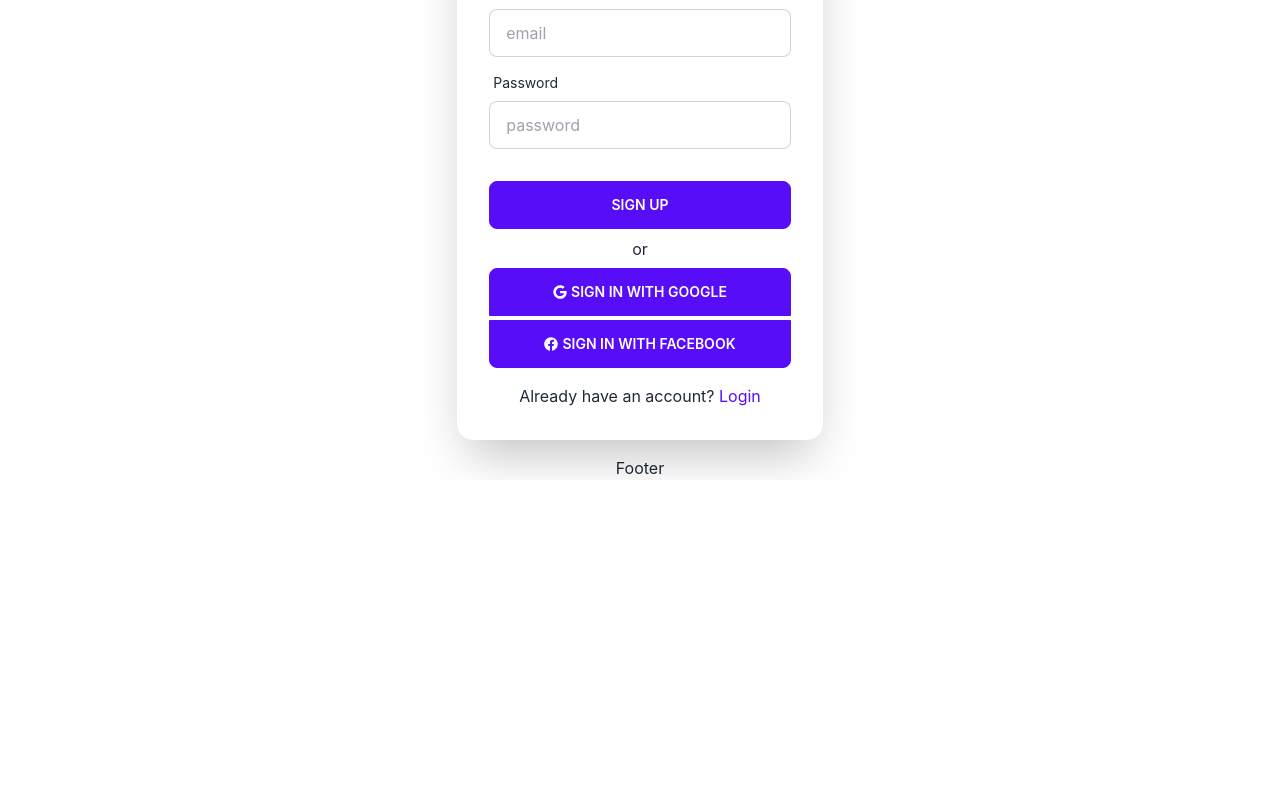
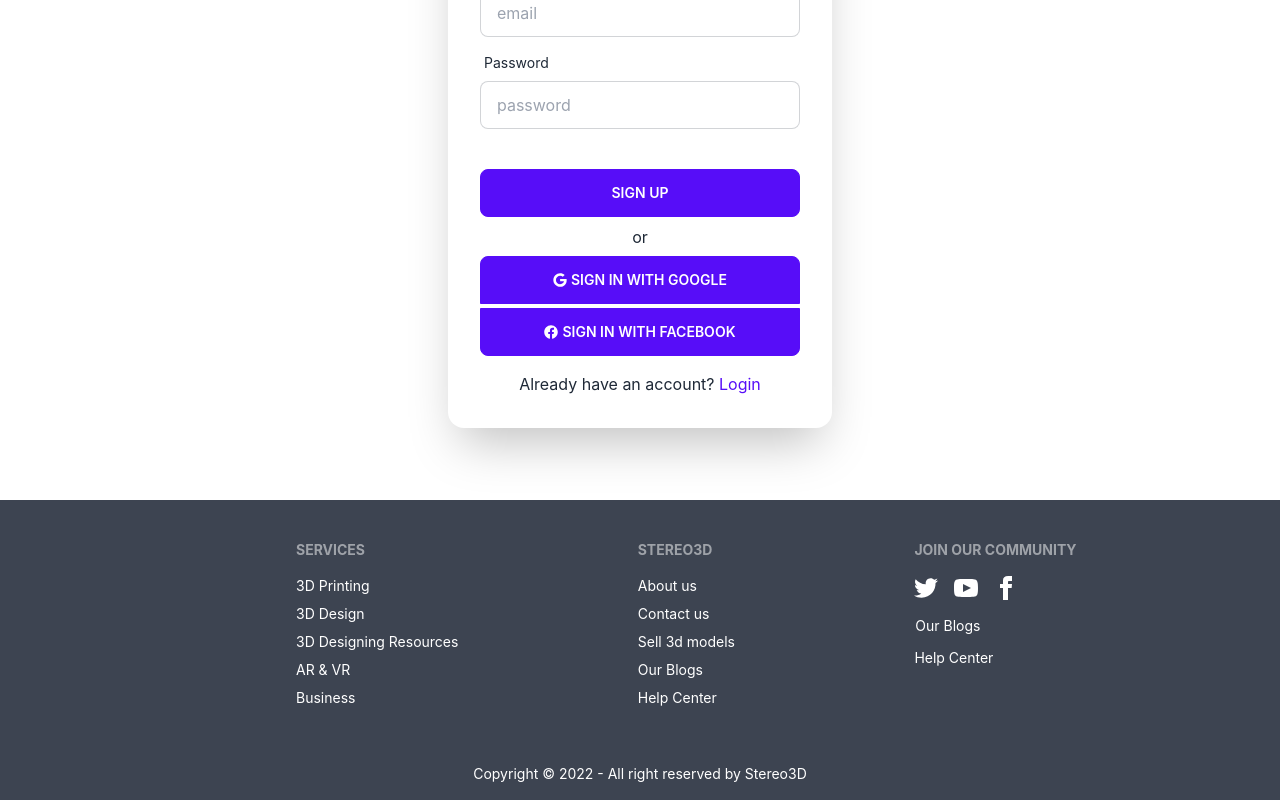
Before and after one commit to sinha45/stereo-3d-client, a React (Create React App) app: page /signup in a window 1280 px wide. Shown: the part 407-1207 px from the top of the page. Before the commit the page ends 887 px from the top, so only its background shows below. Built offline with nearby package versions, Linux system fonts and the light colour scheme; no server answers.

Commit message:
footer fb auth bg img added

```diff
--- a/src/Pages/Home/Home/Home.js
+++ b/src/Pages/Home/Home/Home.js
@@ -1,9 +1,17 @@
 import React from 'react';
+
 
 const Home = () => {
     return (
-        <div>
-            <h2>This is HOme</h2>
+        <div className="hero min-h-min" style={{ backgroundImage: `url("https://www.google.com/search?q=4k%20resolution%203d%20wallpaper%204k&tbm=isch&hl=en&sa=X&ved=0CCUQrNwCKABqFwoTCMjTlq6fhvwCFQAAAAAdAAAAABAS&biw=1903&bih=912#imgrc=zQsT-Z7Vq6vqjM")` }}>
+            <div className="hero-overlay bg-opacity-60"></div>
+            <div className="hero-content text-center text-neutral-content">
+                <div className="max-w-md">
+                    <h1 className="mb-5 text-5xl font-bold">Hello there</h1>
+                    <p className="mb-5">Provident cupiditate voluptatem et in. Quaerat fugiat ut assumenda excepturi exercitationem quasi. In deleniti eaque aut repudiandae et a id nisi.</p>
+                    <button className="btn btn-primary">Get Started</button>
+                </div>
+            </div>
         </div>
     );
 };
--- a/src/Pages/Login/Login.js
+++ b/src/Pages/Login/Login.js
@@ -1,8 +1,10 @@
-import React, { useContext } from 'react';
+import React, { useContext, useState } from 'react';
 import { Link, useNavigate } from 'react-router-dom';
 import { AuthContext } from '../../contexts/UserContext';
 
 const Login = () => {
+
+    const [error, setError] = useState('')
 
     const { logIn } = useContext(AuthContext);
 
@@ -23,10 +25,12 @@ const Login = () => {
                 const user = result.user;
                 console.log(user);
                 form.reset();
+                setError('');
                 navigate('/');
             })
             .catch(error => {
-                console.error(error);
+                console.error(error)
+                setError(error.message);
             })
 
     }
@@ -55,6 +59,9 @@ const Login = () => {
                                 <label className="label">
                                     <a href="#" className="label-text-alt link link-hover">Forgot password?</a>
                                 </label>
+                                <div>
+                                    <p className='text-red-600'>{error}</p>
+                                </div>
                             </div>
                             <div className="form-control mt-6">
                                 <button className="btn btn-primary">Login</button>
--- a/src/Pages/Shared/Footer/Footer.js
+++ b/src/Pages/Shared/Footer/Footer.js
@@ -2,8 +2,47 @@ import React from 'react';
 
 const Footer = () => {
     return (
-        <div>
-            <h2>Footer</h2>
+        <div className='mt-14'>
+            <footer className="footer p-10 bg-neutral text-neutral-content">
+                <div className='ml-64'>
+                    <span className="footer-title">Services</span>
+                    <a className="link link-hover">3D Printing</a>
+                    <a className="link link-hover">3D Design</a>
+                    <a className="link link-hover">3D Designing Resources</a>
+                    <a className="link link-hover">AR & VR</a>
+                    <a className="link link-hover">Business</a>
+                </div>
+                <div>
+                    <span className="footer-title">Stereo3D</span>
+                    <a className="link link-hover">About us</a>
+                    <a className="link link-hover">Contact us</a>
+                    <a className="link link-hover">Sell 3d models</a>
+                    <a className="link link-hover">Our Blogs</a>
+                    <a className="link link-hover">Help Center</a>
+                </div>
+                <div>
+                    <span className="footer-title">Join Our Community</span>
+                    <div className="grid grid-flow-col gap-4">
+                        <a><svg xmlns="http://www.w3.org/2000/svg" width="24" height="24" viewBox="0 0 24 24" className="fill-current"><path d="M24 4.557c-.883.392-1.832.656-2.828.775 1.017-.609 1.798-1.574 2.165-2.724-.951.564-2.005.974-3.127 1.195-.897-.957-2.178-1.555-3.594-1.555-3.179 0-5.515 2.966-4.797 6.045-4.091-.205-7.719-2.165-10.148-5.144-1.29 2.213-.669 5.108 1.523 6.574-.806-.026-1.566-.247-2.229-.616-.054 2.281 1.581 4.415 3.949 4.89-.693.188-1.452.232-2.224.084.626 1.956 2.444 3.379 4.6 3.419-2.07 1.623-4.678 2.348-7.29 2.04 2.179 1.397 4.768 2.212 7.548 2.212 9.142 0 14.307-7.721 13.995-14.646.962-.695 1.797-1.562 2.457-2.549z"></path></svg></a>
+                        <a><svg xmlns="http://www.w3.org/2000/svg" width="24" height="24" viewBox="0 0 24 24" className="fill-current"><path d="M19.615 3.184c-3.604-.246-11.631-.245-15.23 0-3.897.266-4.356 2.62-4.385 8.816.029 6.185.484 8.549 4.385 8.816 3.6.245 11.626.246 15.23 0 3.897-.266 4.356-2.62 4.385-8.816-.029-6.185-.484-8.549-4.385-8.816zm-10.615 12.816v-8l8 3.993-8 4.007z"></path></svg></a>
+                        <a><svg xmlns="http://www.w3.org/2000/svg" width="24" height="24" viewBox="0 0 24 24" className="fill-current"><path d="M9 8h-3v4h3v12h5v-12h3.642l.358-4h-4v-1.667c0-.955.192-1.333 1.115-1.333h2.885v-5h-3.808c-3.596 0-5.192 1.583-5.192 4.615v3.385z"></path></svg></a>
+
+                    </div>
+                    <div className='display:inline-block mt-2'>
+                        <div>
+                            <a className="link link-hover mr-3">Our Blogs</a>
+                        </div>
+                        <div className='mt-3'>
+                            <a className="link link-hover">Help Center</a>
+                        </div>
+                    </div>
+                </div>
+            </footer>
+            <footer className="footer footer-center p-4 bg-neutral text-neutral-content">
+                <div>
+                    <p>Copyright © 2022 - All right reserved by Stereo3D</p>
+                </div>
+            </footer>
         </div>
     );
 };
--- a/src/Pages/Signup/Signup.js
+++ b/src/Pages/Signup/Signup.js
@@ -1,17 +1,20 @@
-import React, { useContext } from 'react';
+import React, { useContext, useState } from 'react';
 import { Link } from 'react-router-dom';
 import { AuthContext } from '../../contexts/UserContext';
 import { FaFacebook, FaGoogle } from "react-icons/fa";
+import { FacebookAuthProvider, GoogleAuthProvider, signInWithPopup } from 'firebase/auth';
 
 
 const Signup = () => {
 
-    const { createUser } = useContext(AuthContext);
+
+    const [error, setError] = useState('');
+
+    const { createUser, providerLogin, fbProviderLogin } = useContext(AuthContext);
 
 
     const handleSubmit = event => {
         event.preventDefault();
-
 
         const form = event.target;
         const name = form.name.value;
@@ -24,20 +27,51 @@ const Signup = () => {
             .then(result => {
                 const user = result.user;
                 console.log('registered user', user);
+                setError('');
                 form.reset();
             })
             .catch(error => {
                 console.error(error);
+                setError(error.message);
+            });
+
+    }
+
+    //google sign in
+
+    const googleProvider = new GoogleAuthProvider();
+    const handleGoogleSignIn = () => {
+        providerLogin(googleProvider)
+            .then(result => {
+                const user = result.user;
+                console.log(user);
             })
+            .catch(error => {
+                console.error(error)
 
+            })
+    }
+
+
+    const facebookProvider = new FacebookAuthProvider();
+
+    const handleFacebookSignIn = () => {
+        fbProviderLogin(facebookProvider)
+            .then(result => {
+                const user = user.result;
+                console.log(user);
+            })
+            .catch(error => {
+                console.log(error);
+            })
     }
 
     return (
         <div>
-            <div className="hero mt-10">
+            <div className="hero mt-4">
                 <div className="hero-content flex-col">
                     <div className="text-center lg:text-left">
-                        <h1 className="text-5xl font-bold">Please Sign Up!</h1>
+                        <h1 className="text-5xl font-bold">Please Sign Up!!!</h1>
                         <p className="py-6 text-center text-gray-500">New here? Please Sign Up.</p>
                     </div>
                     <div className="card flex-shrink-0 w-full max-w-sm shadow-2xl bg-base-100">
@@ -46,7 +80,7 @@ const Signup = () => {
                                 <label className="label">
                                     <span className="label-text">Name</span>
                                 </label>
-                                <input type="text" name='name' placeholder="name" className="input input-bordered" required />
+                                <input type="text" name='name' placeholder="name" className="input input-bordered" />
                             </div>
                             <div className="form-control">
                                 <label className="label">
@@ -61,6 +95,9 @@ const Signup = () => {
                                 <input type="password" name='password' placeholder="password" className="input input-bordered" required />
 
                             </div>
+                            <div>
+                                <p className='text-red-600'>{error}</p>
+                            </div>
                             <div className="form-control mt-6">
                                 <button className="btn btn-primary">Sign Up</button>
                             </div>
@@ -68,8 +105,8 @@ const Signup = () => {
                                 <p>or</p>
                             </div>
                             <div className="btn-group btn-group-vertical">
-                                <button className="btn btn-active"><FaGoogle className='mr-1'></FaGoogle> sign in with google</button>
-                                <button className="btn btn-active mt-1"><FaFacebook className='mr-1'></FaFacebook>sign in with facebook</button>
+                                <button onClick={handleGoogleSignIn} className="btn btn-active" ><FaGoogle className='mr-1'></FaGoogle> sign in with google</button>
+                                <button onClick={handleFacebookSignIn} className="btn btn-active mt-1"><FaFacebook className='mr-1'></FaFacebook>sign in with facebook</button>
 
                             </div>
                             <div className='mt-2'>
--- /dev/null
+++ b/src/Routes/PrivateRoute/PrivateRoute.js
@@ -0,0 +1,19 @@
+import React, { useContext } from 'react';
+import { Navigate } from 'react-router-dom';
+import { AuthContext } from '../../contexts/UserContext';
+
+const PrivateRoute = ({ children }) => {
+
+
+    const { user } = useContext(AuthContext);
+
+
+    if (!user) {
+        return <Navigate to='/login'></Navigate>
+    }
+    return children;
+
+
+};
+
+export default PrivateRoute;
--- a/src/Routes/Routes/Routes.js
+++ b/src/Routes/Routes/Routes.js
@@ -3,6 +3,7 @@ import Main from "../../Layout/Main";
 import Home from "../../Pages/Home/Home/Home";
 import Login from "../../Pages/Login/Login";
 import Signup from "../../Pages/Signup/Signup";
+
 
 export const router = createBrowserRouter([
 
```
Also changed, not shown: src/Pages/Shared/Header/Header.js (+15 -2 lines), src/contexts/UserContext.js (+14 -4 lines), public/bgImages/bg1.jpg (added), public/bgImages/bg2.jpg (added).
